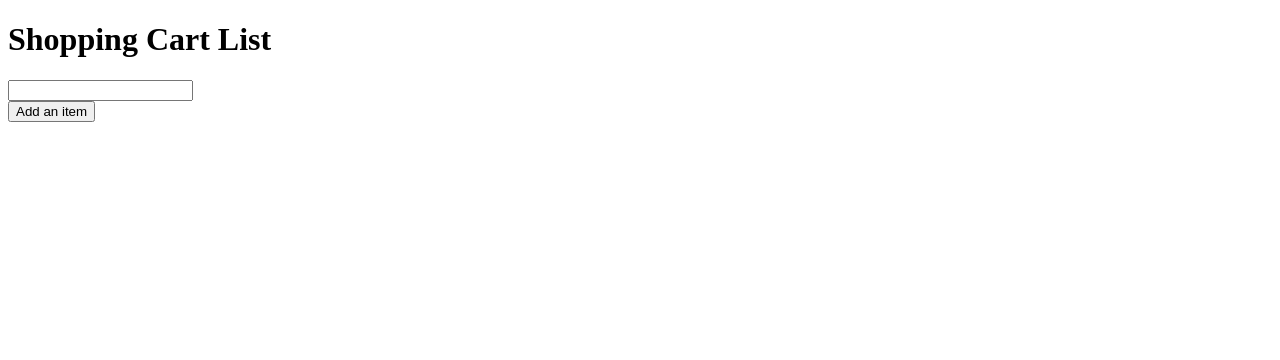
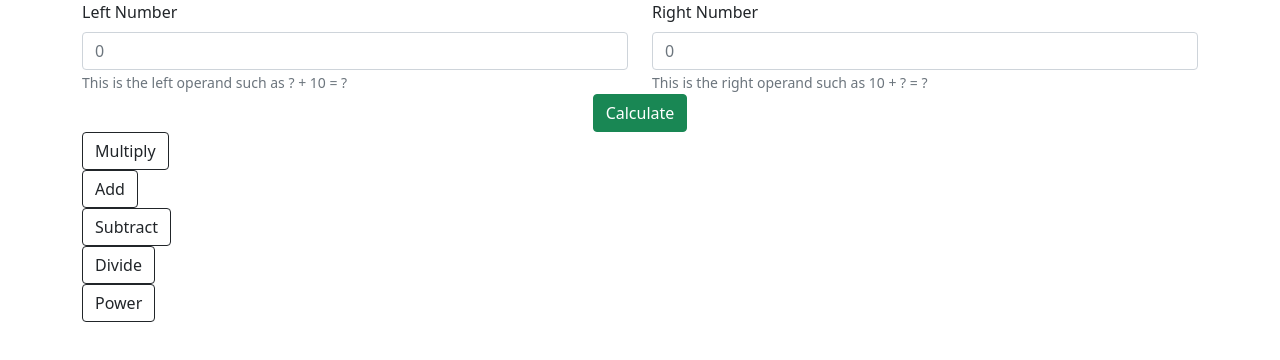
Before and after one commit to cthacker-udel/ReactApp, a React (Create React App) app: page / in a window 1280 px wide. Shown: the top 360 px of the page. Built offline with nearby package versions, Linux system fonts and the light colour scheme.

Commit message:
added calculator functionality from React-Bootstrap

```diff
--- a/package.json
+++ b/package.json
@@ -3,8 +3,10 @@
   "version": "0.1.0",
   "private": true,
   "dependencies": {
+    "bootstrap": "^5.1.0",
     "cra-template": "1.1.2",
     "react": "^17.0.2",
+    "react-bootstrap": "^2.0.0-beta.6",
     "react-dom": "^17.0.2",
     "react-scripts": "4.0.3"
   },
--- a/src/index.js
+++ b/src/index.js
@@ -1,5 +1,109 @@
 import React from 'react';
 import ReactDOM, { render } from 'react-dom';
+import 'bootstrap/dist/css/bootstrap.min.css';
+import Button from 'react-bootstrap/Button';
+import Container from 'react-bootstrap/Container';
+import Row from 'react-bootstrap/Row';
+import Col from 'react-bootstrap/Col';
+import Form from 'react-bootstrap/Form';
+
+
+class LeftText extends React.Component{
+
+    constructor(props){
+        super(props);
+    }
+
+    render(){
+
+        return(
+            <Form>
+
+                <Form.Group className="leftText" controlId="rightoperand">
+
+                    <Form.Label>Left Number</Form.Label>
+                    <Form.Control type="number" placeholder="0"></Form.Control>
+                    <Form.Text>This is the left operand such as ? + 10 = ?</Form.Text>
+
+                </Form.Group>
+
+            </Form>
+        );
+
+    }
+
+}
+
+
+class RightText extends React.Component{
+
+    constructor(props){
+        super(props);
+    }
+
+    render(){
+
+        return(
+            <Form>
+
+                <Form.Group className="rightText" controlId="rightoperand">
+
+                    <Form.Label>Right Number</Form.Label>
+                    <Form.Control type="number" placeholder="0"></Form.Control>
+                    <Form.Text>This is the right operand such as 10 + ? = ?</Form.Text>
+
+                </Form.Group>
+
+            </Form>
+        );
+
+    }
+
+}
+
+
+class EquateButton extends React.Component{
+
+    constructor(props){
+        super(props);
+    }
+
+    render(){
+
+        return(
+            <Button variant="success" style={{display: "block",margin: "auto"}}>Calculate</Button>
+        );
+
+    }
+
+}
+
+class OperandType extends React.Component{
+
+    constructor(props){
+        super(props);
+    }
+
+    render(){
+
+        return(
+            <>
+            <Button variant="outline-dark">Multiply</Button>
+            <br></br>
+            <Button variant="outline-dark">Add</Button>
+            <br></br>
+            <Button variant="outline-dark">Subtract</Button>
+            <br></br>
+            <Button variant="outline-dark">Divide</Button>
+            <br></br>
+            <Button variant="outline-dark">Power</Button>
+            </>
+
+        );
+
+    }
+
+}
 
 
 class MainPage extends React.Component{
@@ -7,14 +111,33 @@ class MainPage extends React.Component{
     render(){
 
         return(
-            <div>
 
-                    <div>
-                        <ShoppingCart />
-                    </div>
-            </div>
+            <Container>
+                <Row>
+                    <Col>
+                        <LeftText />
+                    </Col>
+                    <Col>
+                        <RightText />
+                    </Col>
+                </Row>
+                <Row>
+                    <Col>
 
+                        <EquateButton />
 
+                    </Col>
+                </Row>
+                <Row>
+
+                    <Col>
+
+                        <OperandType />
+
+                    </Col>
+
+                </Row>
+            </Container>
 
         );
 
@@ -22,133 +145,16 @@ class MainPage extends React.Component{
 
 }
 
-class ShoppingCartText extends React.Component{
-
-    constructor(props){
-
-        super(props);
-
-        this.state = {
-
-            value: '',
-
-        }
-
-    }
-
-    render(){
-
-        console.log(`textbox = ${this}`);
-        return(
-
-            <input type="text" height="500px" width="500px" onChange={this.props.handleChange}/>
-
-        );
-
-    }
-
-}
-
-class ShoppingCartButton extends React.Component{
-
-    constructor(props){
-
-        super(props);
-
-    }
-
-    render(){
-        return(
-
-        <button height="200px" width="200px" onClick={this.props.handleClick}>
-
-            {this.props.value}
-
-        </button>
-
-        );
-    }
-
-}
-
-class ShoppingCart extends React.Component{
-
-    constructor(props){
-        super(props);
-
-        this.state = {
-
-            items: [],
-            textValue: '',
-
-        };
-
-    }
-
-    handleChange = (event) => {
-
-        console.log(event.target.value); // textbox value
-        this.setState({textValue: event.target.value});
-        console.log(this);
-
-    }
-
-    handleClick = (event) => {
-
-        console.log(event);
-        console.log(`textval11 = ${this.state.textValue}`);
-        if(this.state.textValue === ''){
-            // nothing is entered
-            return;
-        }
-        else{
-            this.setState({items: this.state.items.concat(this.state.textValue)});
-            this.setState({textValue: ''});
-        }
-
-    }
-
-    render(){
-
-        const listItems = this.state.items.map(e => {
-
-                return(
-
-                    <li key={e}>{e}</li>
-
-                );
-            }
-
-        );
-
-        return(
-
-            <div className="ShoppingCartList">
-                <h1>Shopping Cart List</h1>
-                <ol>
-
-                    {listItems}
-
-                </ol>
-                <ShoppingCartText handleChange={this.handleChange}/>
-                <br />
-                <ShoppingCartButton value={'Add an item'} handleClick={this.handleClick}/>
-
-            </div>
-
-
-        );
-
-    }
-
-
-}
 
 
 
 ReactDOM.render(
+
     <React.StrictMode>
+
         <MainPage />
+
     </React.StrictMode>,
     document.getElementById('root')
+
 );
```
Also changed, not shown: src4/index.js (added, +154 -0 lines), src4/index.html (renamed from src/index.html), src4/indexstyle.css (renamed from src/indexstyle.css), src4/storage.txt (renamed from src/storage.txt), src4/tictactoe.js (renamed from src/tictactoe.js), 1 other file (tests, documents, lock files or other folders).
